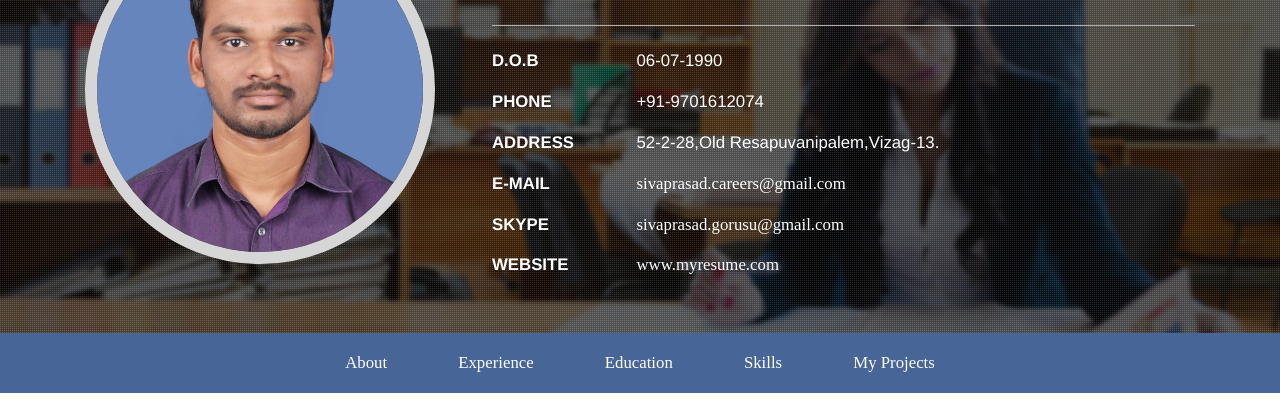
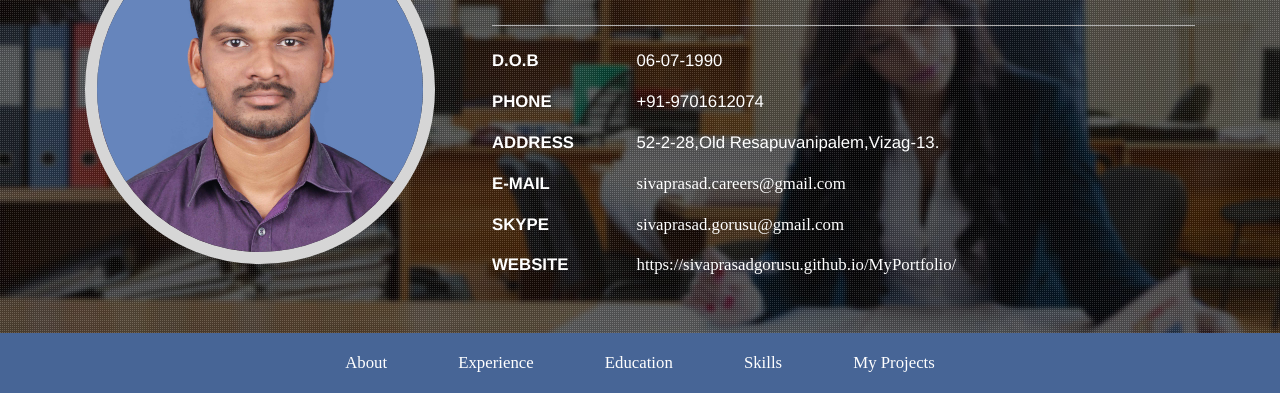
Before and after one commit to sivaprasadgorusu/MyPortfolio, a plain HTML site: page docs/index.html in a window 1280 px wide. Shown: the part 142-562 px from the top of the page. Drawn offline with Linux system fonts and the light colour scheme.

Commit message:
Changed Index page

```diff
--- a/docs/index.html
+++ b/docs/index.html
@@ -69,7 +69,7 @@
 						<li>
 							<ul class="address-text">
 								<li><b>WEBSITE </b></li>
-								<li><a href="">www.myresume.com</a></li>
+								<li><a href="">https://sivaprasadgorusu.github.io/MyPortfolio/</a></li>
 							</ul>
 						</li>
 
```
